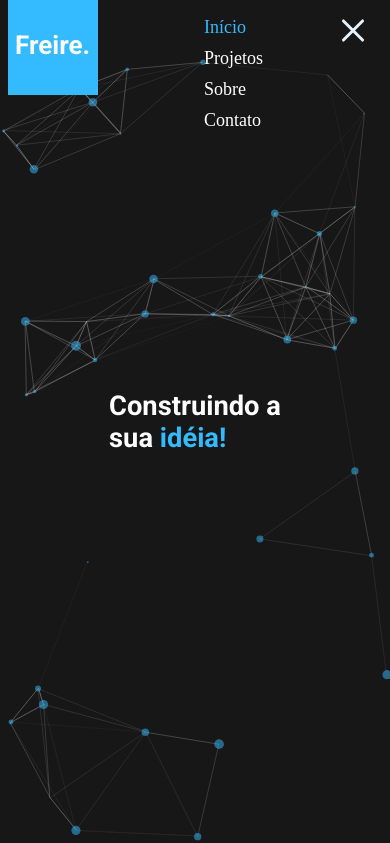
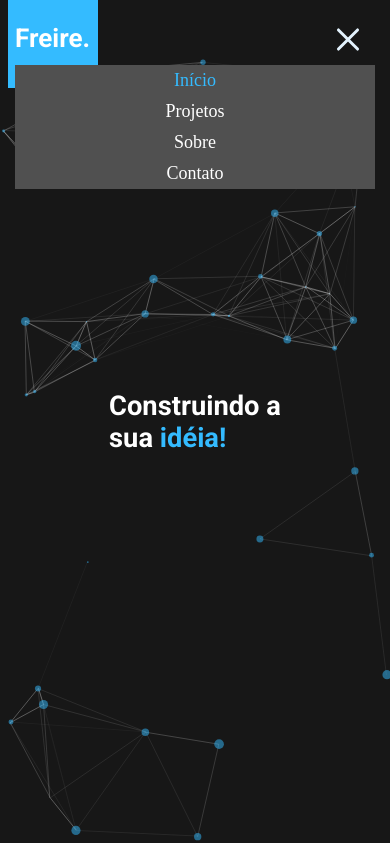
Before and after one commit to pofreire/personal-page, a PHP site: page / in a window 390 px wide, after a click that opens the changed part. Shown: the top 843 px of the page. Run offline with PHP 8.4, Linux system fonts and the light colour scheme.

Commit message:
alteracao em menu

```diff
--- a/assets/index.js
+++ b/assets/index.js
@@ -1,6 +1,22 @@
 $('.nav-button').on('click', function () {
     $('.animated-icon').toggleClass('open');
     $('.navigation-collapse').toggleClass('open');
+});
+
+// smooth scroll js
+$(window).scroll(function () {
+    var scrolling = $(this).scrollTop();
+    var sticky = $('.navigation');
+    if (scrolling >= 100) {
+        $(sticky).addClass("nav-bg");
+    } else {
+        $(sticky).removeClass("nav-bg");
+    }
+    if (scrolling >= 50) {
+        $('.backtotop').fadeIn(500);
+    } else {
+        $('.backtotop').fadeOut(500);
+    }
 });
 
 $(document).on('click', 'a[href^="#"]',function(){
--- a/index.html
+++ b/index.html
@@ -20,10 +20,9 @@
 </head>
 
 <body>
-    <header>
     <nav class="navigation">
         <div class="container">
-              <a class="logo"><b>Freire.</b></a>
+          <a class="logo"><b>Freire<span class="ponto">.<span></b></a>
 
           <button class="nav-button" type="button" data-toggle="collapse" data-target="#navbarSupportedContent"
             aria-controls="navbarSupportedContent" aria-expanded="false" aria-label="Toggle navigation">
@@ -40,7 +39,6 @@
           </div>
       </div>
     </nav>
-    </header>
 
     <section class="home" id="home" data-section-name="inico">
         <div id="particles-js" style="position: absolute; top:0;"></div>
--- a/style.css
+++ b/style.css
@@ -1,13 +1,11 @@
 *, ::after, ::before {
     box-sizing: border-box;
 }
-
 * {
     margin: 0;
     padding: 0;
     outline: 0;
 }
-
 a {
     text-decoration: none;
 }
@@ -52,6 +50,13 @@ html, body{
     font-family: 'Roboto', sans-serif;
     color: #fff;
 }
+
+/* sections */
+section{
+    position: relative;
+    min-height: 100%;
+}
+
 
 /* container */
 .container{
@@ -103,26 +108,84 @@ html, body{
 
 /* nav */
 .navigation{
-    position: absolute;
+    position: fixed;
+    top: 0;
+    padding-top: 15px;
     width: 100%;
-    z-index: 1;
-    -weebkit-transition: all linear .3s;
-    -webkit-transition: all linear .3s;
-    -o-transition: all linear .3s;
+    z-index: 999999;
     transition: all linear .3s;
-    margin-top: 30px;
+    padding-top: 10px;
     background: transparent !important;
 }
+
+@media(max-width: 992px){
+    .navigation .container{
+        height: 55px;
+    }
+
+    .navigation-collapse.open{
+        top: 65px;
+        left: 0;
+        right: 0;
+        margin: auto;
+        text-align: center;
+        display: block !important;
+        z-index: 10;
+        position: absolute;
+        max-width: 540px;
+    }
+    .navigation-collapse.open>ul{
+        background: #505050;
+        flex-direction: column !important;
+        display: flex;
+        flex-direction: column;
+        padding-left: 0;
+        margin-bottom: 0;
+        list-style: none;
+    }
+    .navigation-collapse.open li{
+        margin: 5px 0;
+    }
+}
+
+@media(max-width: 768px){
+    .navigation-collapse.open{
+        max-width: 360px !important;
+        background: red!important;
+    }
+}
+
+.nav-bg{
+    background: #363636 !important;
+    padding: 8px 0;
+}
+
+.nav-bg .logo {
+    color: #fff;
+    font-size: 28px;
+    transition: all linear .3s;
+}
+.nav-bg .logo .ponto{
+    transition: all linear .4s;
+    color: #34bbff;
+}
+
+.nav-bg .logo::after {
+    height: 92px !important;
+    background: none;
+}
+
+
+
+
+
 
 .nav-button {
     padding: .25rem .75rem;
     font-size: 1.25rem;
     line-height: 1;
     background-color: transparent;
-    border: 1px solid transparent;
-    border-radius: .25rem;
-    color: rgba(0,0,0,.5);
-    border-color: rgba(0,0,0,.1);
+    border: none;
 }
 
 .nav-button-icon{
@@ -147,6 +210,7 @@ html, body{
     flex-grow: 1;
     flex-basis: auto;
     align-items: center;
+    height: 60px;
 }
 
 .nav-link{
@@ -237,79 +301,40 @@ transform: rotate(0deg);
 -o-transition: .25s ease-in-out;
 transition: .25s ease-in-out;
 }
-
 .animated-icon span {
     background: #e3f2fd;
 }
-
 .animated-icon span:nth-child(1) {
     top: 0px;
 }
-
 .animated-icon span:nth-child(2), .animated-icon span:nth-child(3) {
     top: 10px;
 }
-
 .animated-icon span:nth-child(4) {
     top: 20px;
 }
-
 .animated-icon.open span:nth-child(1) {
     top: 11px;
     width: 0%;
     left: 50%;
 }
-
 .animated-icon.open span:nth-child(2) {
     -webkit-transform: rotate(45deg);
     -moz-transform: rotate(45deg);
     -o-transform: rotate(45deg);
     transform: rotate(45deg);
 }
-
 .animated-icon.open span:nth-child(3) {
     -webkit-transform: rotate(-45deg);
     -moz-transform: rotate(-45deg);
     -o-transform: rotate(-45deg);
     transform: rotate(-45deg);
 }
-
 .animated-icon.open span:nth-child(4) {
     top: 11px;
     width: 0%;
     left: 50%;
 }
-
-
-
-@media(max-width: 992px){
-    .navigation-collapse.open{
-        display: block !important;
-        position: absolute;
-        margin: 0px auto;
-        left: 50%;
-        transform: translateY(25%);
-    }
-    .navigation-collapse.open>ul{
-        flex-direction: column !important;
-    }
-
-    .navigation-collapse.open li + li{
-        margin-top: 10px;
-    }
-
-    .nav-button{
-        position: absolute;
-        right: 10px;
-        top: -15px;
-        border: none;
-    }
-}
-
-
-
-
-
 
 
 
@@ -338,15 +363,6 @@ left: 50%;
     -webkit-transition: all linear .3s;
     -o-transition: all linear .3s;
     transition: all linear .3s;
-}
-
-
-
-
-/* sections */
-section{
-    position: relative;
-    min-height: 100%;
 }
 
 
```
Lines whose indentation alone changed are shown as unchanged.
